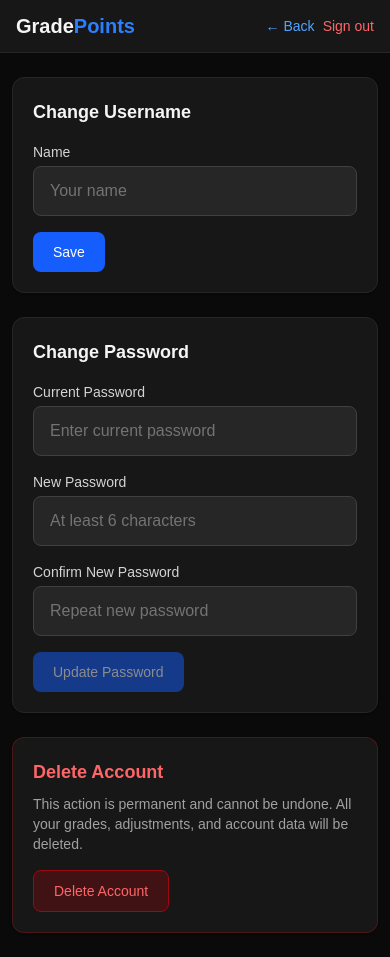
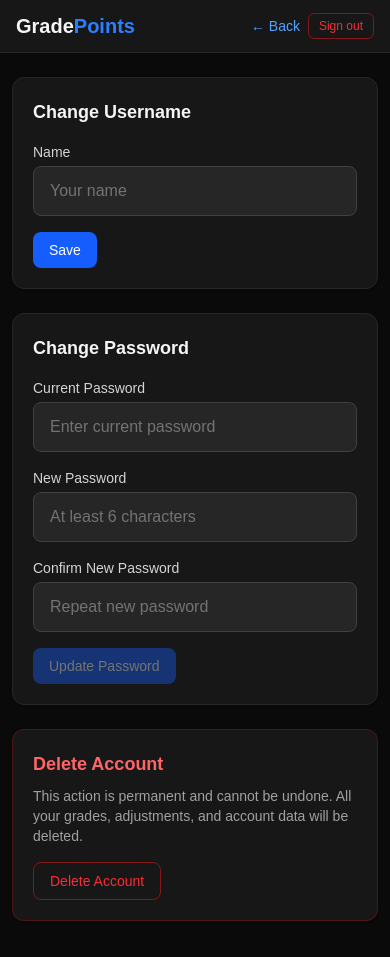
Before and after one commit to im24a-mendolag/gradepoints, a Next.js app: page /dashboard/account in a window 390 px wide. Built offline with nearby package versions, Linux system fonts and the light colour scheme; no server answers.

Commit message:
added button component

```diff
--- a/src/app/dashboard/account/page.tsx
+++ b/src/app/dashboard/account/page.tsx
@@ -3,6 +3,7 @@
 import { useSession, signOut } from "next-auth/react";
 import Link from "next/link";
 import { useState } from "react";
+import Btn from "../components/Btn";
 
 function AccountContent() {
   const { data: session, update: updateSession } = useSession();
@@ -133,12 +134,7 @@
             <span className="text-sm text-neutral-400 hidden sm:inline">
               {session?.user?.name}
             </span>
-            <button
-              onClick={() => signOut({ callbackUrl: "/" })}
-              className="text-sm text-red-400 hover:text-red-300 font-medium cursor-pointer"
-            >
-              Sign out
-            </button>
+            <Btn size="sm" variant="danger" onClick={() => signOut({ callbackUrl: "/" })}>Sign out</Btn>
           </div>
         </div>
       </header>
@@ -173,13 +169,9 @@
                 required
               />
             </div>
-            <button
-              type="submit"
-              disabled={nameLoading || name.trim() === session?.user?.name}
-              className="px-5 py-2.5 bg-blue-600 hover:bg-blue-500 text-white text-sm font-medium rounded-lg transition disabled:opacity-50 disabled:cursor-not-allowed cursor-pointer"
-            >
+            <Btn type="submit" variant="primary" disabled={nameLoading || name.trim() === session?.user?.name}>
               {nameLoading ? "Saving..." : "Save"}
-            </button>
+            </Btn>
           </form>
         </div>
 
@@ -240,13 +232,9 @@
                 required
               />
             </div>
-            <button
-              type="submit"
-              disabled={pwLoading || !currentPassword || !newPassword || !confirmPassword}
-              className="px-5 py-2.5 bg-blue-600 hover:bg-blue-500 text-white text-sm font-medium rounded-lg transition disabled:opacity-50 disabled:cursor-not-allowed cursor-pointer"
-            >
+            <Btn type="submit" variant="primary" disabled={pwLoading || !currentPassword || !newPassword || !confirmPassword}>
               {pwLoading ? "Updating..." : "Update Password"}
-            </button>
+            </Btn>
           </form>
         </div>
 
@@ -262,12 +250,7 @@
             </div>
           )}
           {!confirmDelete ? (
-            <button
-              onClick={() => setConfirmDelete(true)}
-              className="px-5 py-2.5 bg-red-600/20 hover:bg-red-600/40 text-red-400 text-sm font-medium rounded-lg border border-red-800 transition cursor-pointer"
-            >
-              Delete Account
-            </button>
+            <Btn variant="danger" onClick={() => setConfirmDelete(true)}>Delete Account</Btn>
           ) : (
             <div className="space-y-4">
               <div>
@@ -285,23 +268,10 @@
                 />
               </div>
               <div className="flex gap-3">
-                <button
-                  onClick={handleDeleteAccount}
-                  disabled={deleteLoading || !deletePassword}
-                  className="px-5 py-2.5 bg-red-600 hover:bg-red-500 text-white text-sm font-medium rounded-lg transition disabled:opacity-50 disabled:cursor-not-allowed cursor-pointer"
-                >
+                <Btn variant="dangerFilled" disabled={deleteLoading || !deletePassword} onClick={handleDeleteAccount}>
                   {deleteLoading ? "Deleting..." : "Confirm Delete"}
-                </button>
-                <button
-                  onClick={() => {
-                    setConfirmDelete(false);
-                    setDeletePassword("");
-                    setDeleteMsg(null);
-                  }}
-                  className="px-5 py-2.5 text-neutral-400 hover:text-neutral-200 text-sm font-medium cursor-pointer"
-                >
-                  Cancel
-                </button>
+                </Btn>
+                <Btn onClick={() => { setConfirmDelete(false); setDeletePassword(""); setDeleteMsg(null); }}>Cancel</Btn>
               </div>
             </div>
           )}
--- /dev/null
+++ b/src/app/dashboard/components/Btn.tsx
@@ -0,0 +1,32 @@
+import type { ButtonHTMLAttributes } from "react";
+
+type Variant = "primary" | "secondary" | "danger" | "dangerFilled";
+type Size = "sm" | "md";
+
+const base = "inline-flex items-center justify-center font-medium rounded-lg transition cursor-pointer disabled:opacity-40 disabled:cursor-not-allowed";
+
+const variants: Record<Variant, string> = {
+  primary:        "bg-blue-600 hover:bg-blue-500 text-white border-transparent",
+  secondary:      "border border-neutral-700 hover:border-neutral-500 text-neutral-400 hover:text-neutral-200",
+  danger:         "border border-red-900 hover:border-red-700 text-red-500 hover:text-red-400",
+  dangerFilled:   "bg-red-600 hover:bg-red-500 text-white border-transparent",
+};
+
+const sizes: Record<Size, string> = {
+  sm: "px-2.5 py-1 text-xs rounded-md",
+  md: "px-4 py-2 text-sm",
+};
+
+interface BtnProps extends ButtonHTMLAttributes<HTMLButtonElement> {
+  variant?: Variant;
+  size?: Size;
+}
+
+export default function Btn({ variant = "secondary", size = "md", className = "", ...props }: BtnProps) {
+  return (
+    <button
+      {...props}
+      className={`${base} ${variants[variant]} ${sizes[size]} ${className}`}
+    />
+  );
+}
--- a/src/app/dashboard/components/BzzModuleCard.tsx
+++ b/src/app/dashboard/components/BzzModuleCard.tsx
@@ -3,6 +3,7 @@
 import { useDashboard } from "../DashboardContext";
 import { getGradeColor, blockNonNumericKeys } from "../utils";
 import { BZZ_SEMESTER } from "@/lib/semesters";
+import Btn from "./Btn";
 
 const GRADE_VALUES = [1, 1.5, 2, 2.5, 3, 3.5, 4, 4.5, 5, 5.5, 6];
 const WEIGHT_VALUES = [0.5, 1, 1.5, 2];
@@ -37,7 +38,7 @@
         onChange={(e) => onChange(e.target.value)}
         onKeyDown={(e) => blockNonNumericKeys(e)}
         className={`w-20 px-2 h-9 rounded-lg border text-sm font-bold text-center outline-none focus:ring-2 focus:ring-blue-500 focus:border-transparent transition
-          ${!isNaN(parsed) && parsed >= 1 && parsed <= 6 && !GRADE_VALUES.includes(parsed)
+          ${!isNaN(parsed) && parsed >= 1 && parsed <= 6
             ? `${getGradeColor(parsed)} border-blue-400`
             : "border-neutral-700 bg-neutral-800 text-neutral-300"
           }`}
@@ -174,7 +175,7 @@
             {modGrades.length} grade{modGrades.length !== 1 ? "s" : ""}
           </span>
         </div>
-        <div className="flex items-center gap-3 ml-6 sm:ml-0">
+        <div className="flex items-center gap-2 ml-6 sm:ml-0">
           {isEditingAdj ? (
             <div className="flex items-center gap-2">
               <input
@@ -190,18 +191,15 @@
                 placeholder="±0.0"
                 autoFocus
               />
-              <button onClick={handleSaveAdj} className="px-2.5 py-1 text-xs font-medium bg-blue-600 hover:bg-blue-500 text-white rounded-md transition cursor-pointer">Save</button>
-              <button onClick={cancelEditingAdjustment} className="px-2.5 py-1 text-xs font-medium border border-neutral-700 hover:border-neutral-500 text-neutral-400 hover:text-neutral-200 rounded-md transition cursor-pointer">Cancel</button>
+              <Btn size="sm" variant="primary" onClick={handleSaveAdj}>Save</Btn>
+              <Btn size="sm" onClick={cancelEditingAdjustment}>Cancel</Btn>
             </div>
           ) : (
-            <button onClick={handleStartEditingAdj} className="px-2.5 py-1 text-xs font-medium border border-neutral-700 hover:border-neutral-500 text-neutral-400 hover:text-neutral-200 rounded-md transition cursor-pointer" title="Set bonus/malus">±</button>
+            <Btn size="sm" onClick={handleStartEditingAdj} title="Set bonus/malus">±</Btn>
           )}
-          <button
-            onClick={handleStartAdding}
-            className="flex items-center gap-1.5 px-3 py-1.5 bg-blue-600 hover:bg-blue-500 text-white text-sm font-medium rounded-lg transition cursor-pointer"
-          >
+          <Btn variant="primary" onClick={handleStartAdding} className="gap-1.5">
             <span className="text-base leading-none">+</span> Add Grade
-          </button>
+          </Btn>
         </div>
       </div>
 
@@ -240,19 +238,8 @@
               </div>
             </div>
             <div className="flex gap-2 pt-1">
-              <button
-                onClick={() => addBzzGrade(mod)}
-                disabled={!gradeValue}
-                className="px-5 py-2 bg-blue-600 hover:bg-blue-500 text-white text-sm font-medium rounded-lg transition disabled:opacity-40 disabled:cursor-not-allowed cursor-pointer"
-              >
-                Add Grade
-              </button>
-              <button
-                onClick={cancelAdding}
-                className="px-4 py-2 text-neutral-400 hover:text-neutral-200 text-sm font-medium rounded-lg border border-neutral-700 hover:border-neutral-600 transition cursor-pointer"
-              >
-                Cancel
-              </button>
+              <Btn variant="primary" disabled={!gradeValue} onClick={() => addBzzGrade(mod)}>Add Grade</Btn>
+              <Btn onClick={cancelAdding}>Cancel</Btn>
             </div>
           </div>
         </div>
@@ -290,18 +277,8 @@
                       />
                     </div>
                     <div className="flex gap-2">
-                      <button
-                        onClick={() => updateGrade(grade.id)}
-                        className="px-4 py-1.5 bg-blue-600 hover:bg-blue-500 text-white text-sm font-medium rounded-lg transition cursor-pointer"
-                      >
-                        Save
-                      </button>
-                      <button
-                        onClick={cancelEditing}
-                        className="px-3 py-1.5 text-neutral-400 hover:text-neutral-200 text-sm font-medium rounded-lg border border-neutral-700 hover:border-neutral-600 transition cursor-pointer"
-                      >
-                        Cancel
-                      </button>
+                      <Btn size="sm" variant="primary" onClick={() => updateGrade(grade.id)}>Save</Btn>
+                      <Btn size="sm" onClick={cancelEditing}>Cancel</Btn>
                     </div>
                   </div>
                 ) : (
@@ -317,8 +294,8 @@
                       </div>
                     </div>
                     <div className="flex items-center gap-2 shrink-0 ml-2">
-                      <button onClick={() => startEditing(grade)} className="px-2.5 py-1 text-xs font-medium border border-neutral-700 hover:border-neutral-500 text-neutral-400 hover:text-neutral-200 rounded-md transition cursor-pointer">Edit</button>
-                      <button onClick={() => deleteGrade(grade.id)} className="px-2.5 py-1 text-xs font-medium border border-red-900 hover:border-red-700 text-red-500 hover:text-red-400 rounded-md transition cursor-pointer">Delete</button>
+                      <Btn size="sm" onClick={() => startEditing(grade)}>Edit</Btn>
+                      <Btn size="sm" variant="danger" onClick={() => deleteGrade(grade.id)}>Delete</Btn>
                     </div>
                   </div>
                 )}
--- a/src/app/dashboard/components/SubjectCard.tsx
+++ b/src/app/dashboard/components/SubjectCard.tsx
@@ -3,6 +3,7 @@
 import { useState } from "react";
 import { useDashboard, type BulkGradeEntry } from "../DashboardContext";
 import { getGradeColor, blockNonNumericKeys } from "../utils";
+import Btn from "./Btn";
 
 const GRADE_VALUES = [1, 1.5, 2, 2.5, 3, 3.5, 4, 4.5, 5, 5.5, 6];
 const WEIGHT_VALUES = [0.5, 1, 1.5, 2];
@@ -204,7 +205,7 @@
             {subjectGrades.length} grade{subjectGrades.length !== 1 ? "s" : ""}
           </span>
         </div>
-        <div className="flex items-center gap-3 ml-6 sm:ml-0">
+        <div className="flex items-center gap-2 ml-6 sm:ml-0">
           {isEditingAdj ? (
             <div className="flex items-center gap-2">
               <input
@@ -220,25 +221,16 @@
                 placeholder="±0.0"
                 autoFocus
               />
-              <button onClick={() => handleSaveAdjustment(activeSemester, subject)} className="px-2.5 py-1 text-xs font-medium bg-blue-600 hover:bg-blue-500 text-white rounded-md transition cursor-pointer">Save</button>
-              <button onClick={cancelEditingAdjustment} className="px-2.5 py-1 text-xs font-medium border border-neutral-700 hover:border-neutral-500 text-neutral-400 hover:text-neutral-200 rounded-md transition cursor-pointer">Cancel</button>
+              <Btn size="sm" variant="primary" onClick={() => handleSaveAdjustment(activeSemester, subject)}>Save</Btn>
+              <Btn size="sm" onClick={cancelEditingAdjustment}>Cancel</Btn>
             </div>
           ) : (
-            <button onClick={() => startEditingAdjustment(activeSemester, subject)} className="px-2.5 py-1 text-xs font-medium border border-neutral-700 hover:border-neutral-500 text-neutral-400 hover:text-neutral-200 rounded-md transition cursor-pointer" title="Set bonus/malus">±</button>
+            <Btn size="sm" onClick={() => startEditingAdjustment(activeSemester, subject)} title="Set bonus/malus">±</Btn>
           )}
-          <button
-            onClick={() => { setIsPasting(true); setPasteText(""); }}
-            className="px-3 py-1.5 text-sm font-medium border border-neutral-700 hover:border-neutral-500 text-neutral-400 hover:text-neutral-200 rounded-lg transition cursor-pointer"
-            title="Paste grades from school website"
-          >
-            Paste
-          </button>
-          <button
-            onClick={() => startAdding(subject)}
-            className="flex items-center gap-1.5 px-3 py-1.5 bg-blue-600 hover:bg-blue-500 text-white text-sm font-medium rounded-lg transition cursor-pointer"
-          >
+          <Btn size="sm" onClick={() => { setIsPasting(true); setPasteText(""); }} title="Paste grades from school website">Paste</Btn>
+          <Btn variant="primary" onClick={() => startAdding(subject)} className="gap-1.5">
             <span className="text-base leading-none">+</span> Add Grade
-          </button>
+          </Btn>
         </div>
       </div>
 
@@ -277,19 +269,8 @@
               </div>
             </div>
             <div className="flex gap-2 pt-1">
-              <button
-                onClick={() => addGrade(subject)}
-                disabled={!gradeValue}
-                className="px-5 py-2 bg-blue-600 hover:bg-blue-500 text-white text-sm font-medium rounded-lg transition disabled:opacity-40 disabled:cursor-not-allowed cursor-pointer"
-              >
-                Add Grade
-              </button>
-              <button
-                onClick={cancelAdding}
-                className="px-4 py-2 text-neutral-400 hover:text-neutral-200 text-sm font-medium rounded-lg border border-neutral-700 hover:border-neutral-600 transition cursor-pointer"
-              >
-                Cancel
-              </button>
+              <Btn variant="primary" disabled={!gradeValue} onClick={() => addGrade(subject)}>Add Grade</Btn>
+              <Btn onClick={cancelAdding}>Cancel</Btn>
             </div>
           </div>
         </div>
@@ -322,19 +303,10 @@
             </div>
           )}
           <div className="flex gap-2 mt-3">
-            <button
-              onClick={handleImport}
-              disabled={parsedGrades.length === 0 || isImporting}
-              className="px-4 py-2 bg-blue-600 hover:bg-blue-500 text-white text-sm font-medium rounded-lg transition disabled:opacity-40 disabled:cursor-not-allowed cursor-pointer"
-            >
+            <Btn variant="primary" disabled={parsedGrades.length === 0 || isImporting} onClick={handleImport}>
               {isImporting ? "Importing…" : `Import ${parsedGrades.length > 0 ? `${parsedGrades.length} grade${parsedGrades.length !== 1 ? "s" : ""}` : ""}`}
-            </button>
-            <button
-              onClick={() => { setIsPasting(false); setPasteText(""); }}
-              className="px-4 py-2 text-neutral-400 hover:text-neutral-200 text-sm font-medium rounded-lg border border-neutral-700 hover:border-neutral-600 transition cursor-pointer"
-            >
-              Cancel
-            </button>
+            </Btn>
+            <Btn onClick={() => { setIsPasting(false); setPasteText(""); }}>Cancel</Btn>
           </div>
         </div>
       )}
@@ -371,18 +343,8 @@
                       />
                     </div>
                     <div className="flex gap-2">
-                      <button
-                        onClick={() => updateGrade(grade.id)}
-                        className="px-4 py-1.5 bg-blue-600 hover:bg-blue-500 text-white text-sm font-medium rounded-lg transition cursor-pointer"
-                      >
-                        Save
-                      </button>
-                      <button
-                        onClick={cancelEditing}
-                        className="px-3 py-1.5 text-neutral-400 hover:text-neutral-200 text-sm font-medium rounded-lg border border-neutral-700 hover:border-neutral-600 transition cursor-pointer"
-                      >
-                        Cancel
-                      </button>
+                      <Btn size="sm" variant="primary" onClick={() => updateGrade(grade.id)}>Save</Btn>
+                      <Btn size="sm" onClick={cancelEditing}>Cancel</Btn>
                     </div>
                   </div>
                 ) : (
@@ -398,8 +360,8 @@
                       </div>
                     </div>
                     <div className="flex items-center gap-2 shrink-0 ml-2">
-                      <button onClick={() => startEditing(grade)} className="px-2.5 py-1 text-xs font-medium border border-neutral-700 hover:border-neutral-500 text-neutral-400 hover:text-neutral-200 rounded-md transition cursor-pointer">Edit</button>
-                      <button onClick={() => deleteGrade(grade.id)} className="px-2.5 py-1 text-xs font-medium border border-red-900 hover:border-red-700 text-red-500 hover:text-red-400 rounded-md transition cursor-pointer">Delete</button>
+                      <Btn size="sm" onClick={() => startEditing(grade)}>Edit</Btn>
+                      <Btn size="sm" variant="danger" onClick={() => deleteGrade(grade.id)}>Delete</Btn>
                     </div>
                   </div>
                 )}
--- a/src/app/dashboard/page.tsx
+++ b/src/app/dashboard/page.tsx
@@ -16,6 +16,7 @@
 } from "@/lib/semesters";
 
 import { DashboardProvider, useDashboard } from "./DashboardContext";
+import Btn from "./components/Btn";
 import SemesterTabs from "./components/SemesterTabs";
 import StatsCards from "./components/StatsCards";
 import { SemesterPassFailRules, OverviewPassFailRules } from "./components/PassFailRules";
@@ -209,12 +210,7 @@
             >
               {session?.user?.name}
             </Link>
-            <button
-              onClick={() => signOut({ callbackUrl: "/" })}
-              className="text-sm text-red-400 hover:text-red-300 font-medium cursor-pointer"
-            >
-              Sign out
-            </button>
+            <Btn size="sm" variant="danger" onClick={() => signOut({ callbackUrl: "/" })}>Sign out</Btn>
           </div>
         </div>
       </header>
--- a/src/app/dashboard/stats/page.tsx
+++ b/src/app/dashboard/stats/page.tsx
@@ -5,6 +5,7 @@
 import { useSearchParams } from "next/navigation";
 import { Suspense, useState } from "react";
 import { DashboardProvider, useDashboard } from "../DashboardContext";
+import Btn from "../components/Btn";
 import {
   SEMESTER_SUBJECTS,
   TOTAL_SEMESTERS,
@@ -691,12 +692,7 @@
             >
               {session?.user?.name}
             </Link>
-            <button
-              onClick={() => signOut({ callbackUrl: "/" })}
-              className="text-sm text-red-400 hover:text-red-300 font-medium cursor-pointer"
-            >
-              Sign out
-            </button>
+            <Btn size="sm" variant="danger" onClick={() => signOut({ callbackUrl: "/" })}>Sign out</Btn>
           </div>
         </div>
       </header>
```
Also changed, not shown: src/app/dashboard/components/FinalsCard.tsx (+12 -30 lines).
